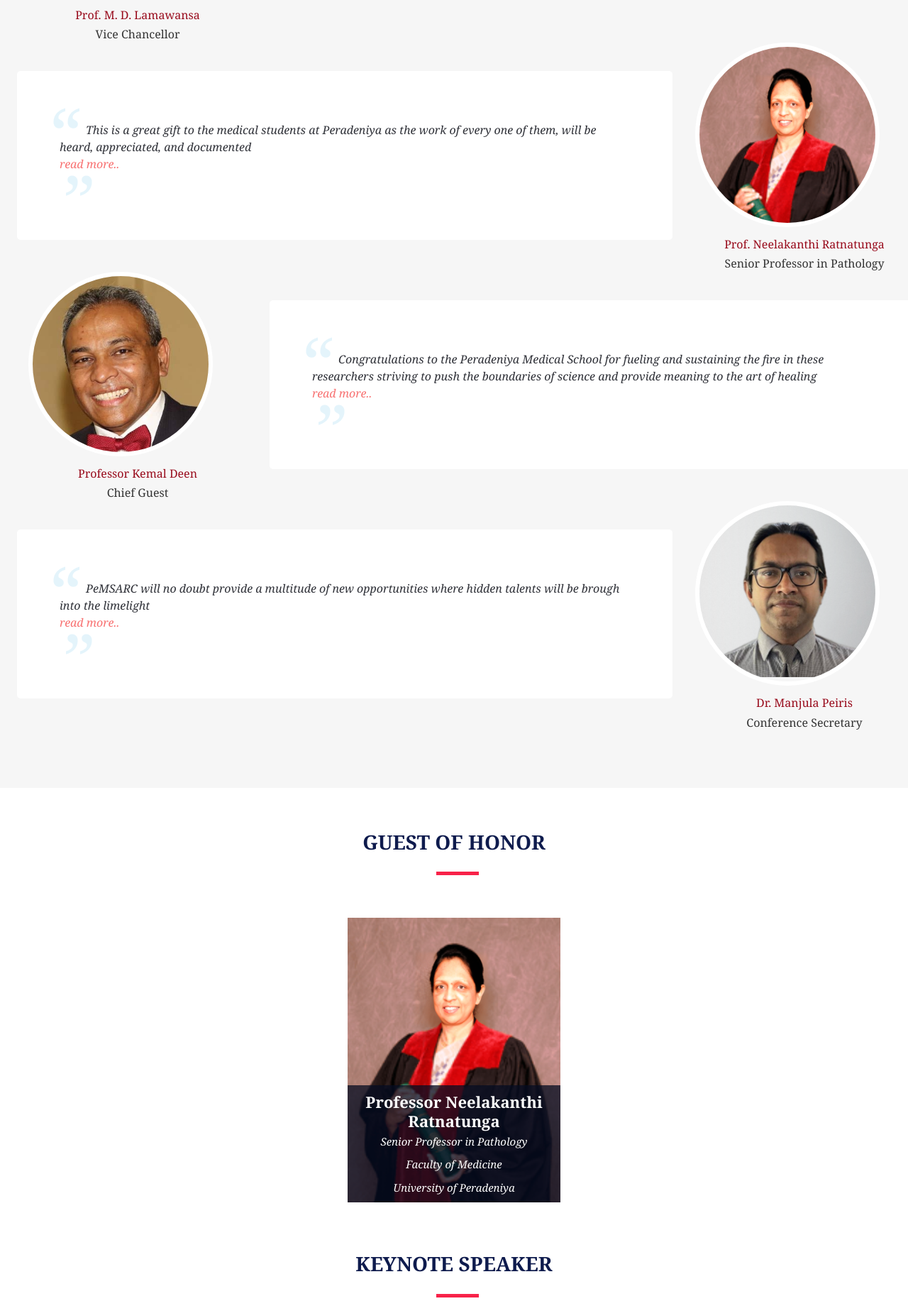
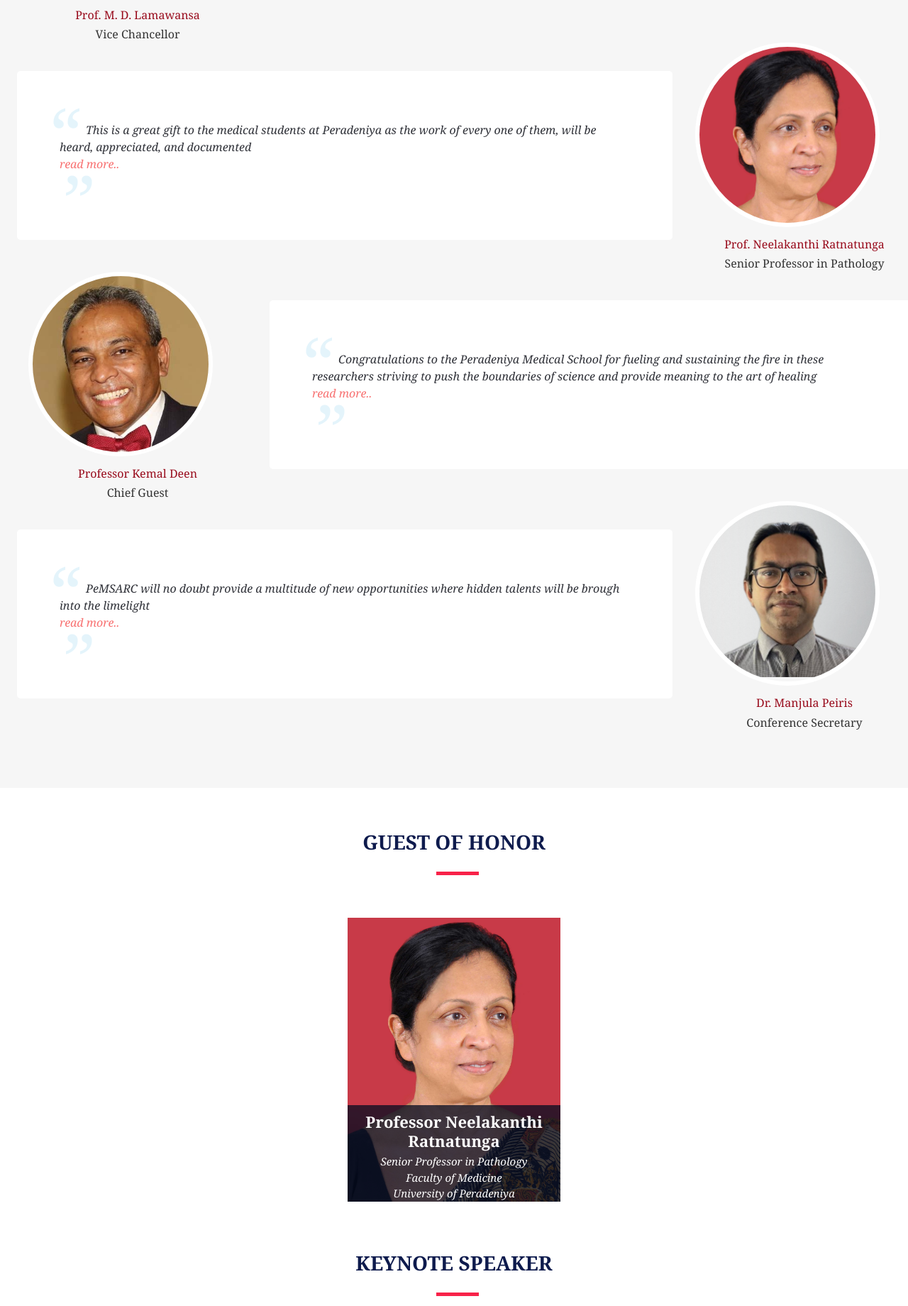
Before and after one commit to ssm123ssm/PeMSARC_ste, a plain HTML site: page index.html in a window 1280 px wide. Shown: the part 2500-4340 px from the top of the page at 71% size. Drawn offline with nearby package versions, Linux system fonts and the light colour scheme.

Commit message:
NR Photo

```diff
--- a/css/style.css
+++ b/css/style.css
@@ -1270,7 +1270,7 @@
 #speakers .speaker .details p {
   color: #fff;
   font-size: 15px;
-  margin-bottom: 10px;
+
   font-style: italic;
 }
 #speakers .speaker .details .social {
--- a/index.html
+++ b/index.html
@@ -332,7 +332,7 @@
                 <div class="col-md-3 mx-3 md:order-last">
                   <div class="profile">
                     <div class="pic">
-                      <img src="images/neelakanthi madam.png" alt="" />
+                      <img src="images/neelakanthi madam.JPG" alt="" />
                     </div>
                     <h5>Prof. Neelakanthi Ratnatunga</h5>
                     <span>Senior Professor in Pathology</span>
@@ -422,7 +422,7 @@
                 data-aos-delay="100"
               >
                 <img
-                  src="images/neelakanthi madam.png"
+                  src="images/neelakanthi madam.JPG"
                   alt="Speaker 1"
                   class="img-fluid"
                 />
@@ -594,7 +594,7 @@
                 <div class="col-md-10">
                   <div class="speaker">
                     <img
-                      src="images/neelakanthi madam.png"
+                      src="images/neelakanthi madam.JPG"
                       alt="Prof. Nimal Senanayake"
                     />
                   </div>
```
Also changed, not shown: images/neelakanthi madam.JPG (added), images/neelakanthi madam_old.png (renamed from images/neelakanthi madam.png), 1 other file.
